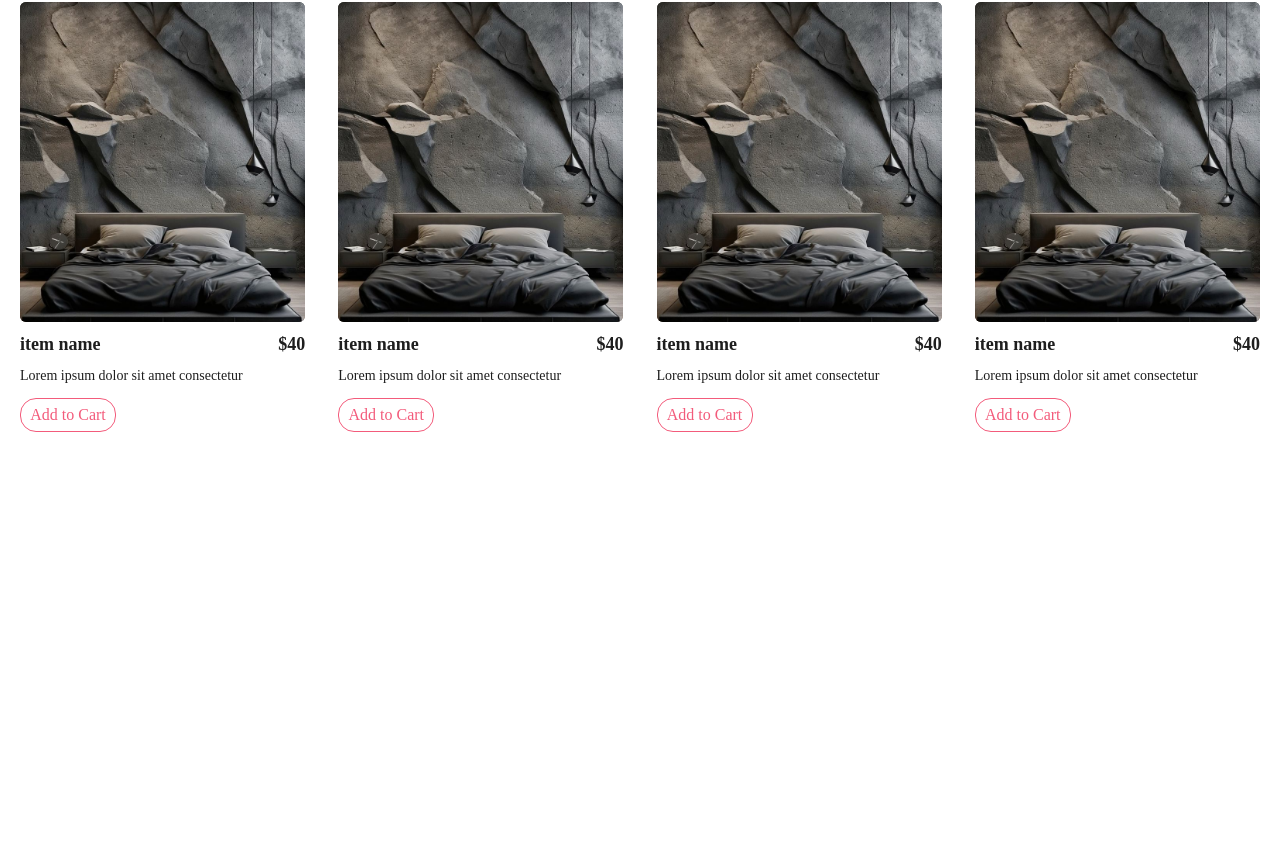
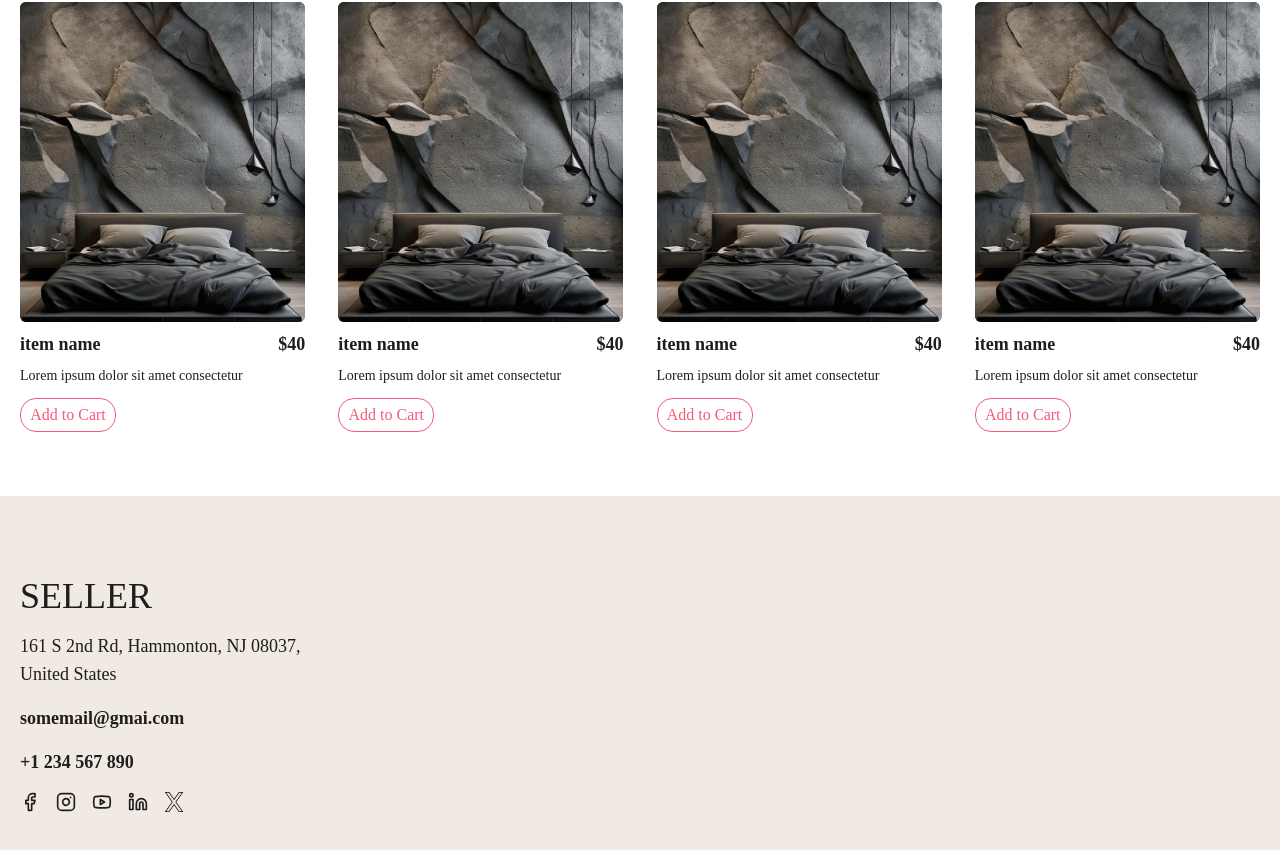
Before and after one commit to PavelKrobynets/Ecommerce-practice, a Next.js app: page / in a window 1280 px wide. Shown: the part 2189-3039 px from the top of the page. Before the commit the page ends 2685 px from the top, so only its background shows below. Built offline with nearby package versions, Linux system fonts and the light colour scheme; a web font is replaced by a local one.

Commit message:
started footer

```diff
--- /dev/null
+++ b/src/app/components/footer/Footer.tsx
@@ -0,0 +1,42 @@
+import Link from "next/link";
+import Image from "next/image";
+import { Facebook, Instagram, Youtube, Linkedin } from "lucide-react";
+
+export default function Footer() {
+  return (
+    <footer className="flex flex-col bg-[#e4d5c781] py-20 px-5 fixed-w">
+      <div className="grid-flow-row grid">
+        <div className="flex flex-col w-1/4 gap-4">
+          <Link href="#" className="flex flex-row gap-1 items-center">
+            <p className="text-4xl font-medium uppercase ">seller</p>
+          </Link>
+          <p className="text-lg">
+            161 S 2nd Rd, Hammonton, NJ 08037, United States
+          </p>
+          <p className="text-lg font-bold cursor-pointer">somemail@gmai.com</p>
+          <p className="text-lg font-bold cursor-pointer">+1 234 567 890</p>
+          <ul className="flex flex-row gap-4 items-center">
+            <li className="cursor-pointer">
+              <Facebook size={20} />
+            </li>
+            <li className="cursor-pointer">
+              <Instagram size={20} />
+            </li>
+            <li className="cursor-pointer">
+              <Youtube size={20} />
+            </li>
+            <li className="cursor-pointer">
+              <Linkedin size={20} />
+            </li>
+            <li className="cursor-pointer">
+              <Image src={"/x.png"} alt="x-logo" width={20} height={20} />
+            </li>
+          </ul>
+        </div>
+        <div className="flex flex-row w-1/2"></div>
+        <div className="flex flex-col w-1/4"></div>
+      </div>
+      <div className="flex flex-row"></div>
+    </footer>
+  );
+}
--- a/src/app/layout.tsx
+++ b/src/app/layout.tsx
@@ -1,6 +1,7 @@
 import type { Metadata } from "next";
 import { Smooch_Sans } from "next/font/google";
 import Header from "./components/header/Header";
+import Footer from "./components/footer/Footer";
 import "./globals.css";
 
 const smoochSans = Smooch_Sans({
@@ -23,6 +24,7 @@ export default function RootLayout({
       <body className={`${smoochSans.variable} antialiased`}>
         <Header />
         {children}
+        <Footer />
       </body>
     </html>
   );
```
Also changed, not shown: public/x.png (added).
